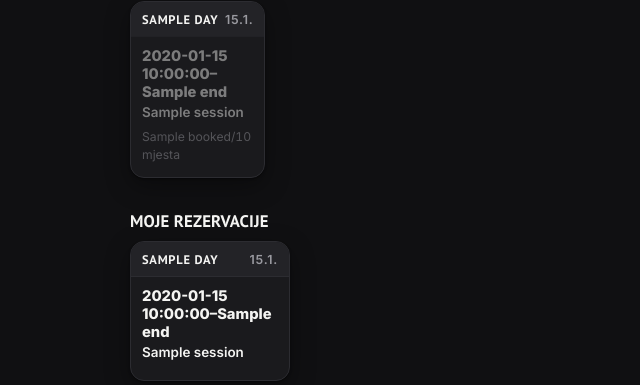
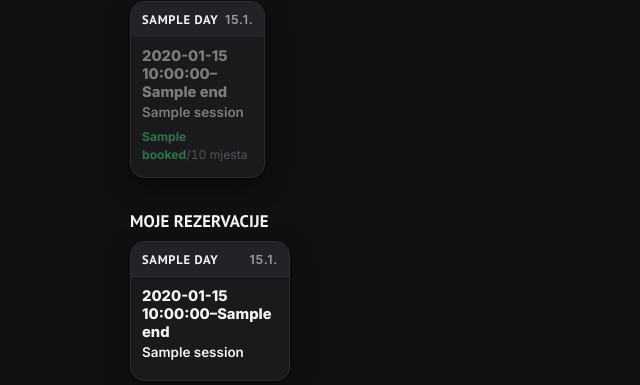
Before and after one commit to tekopeko/qmt, a FastAPI app: template src/qmt/web/templates/calendar.html in a window 1280 px wide. Shown: the part 177-562 px from the top of the page, without its empty margins (0-640 px from the left). Run offline with FastAPI, Linux system fonts and the light colour scheme; the template is opened without the code that fills it: most values are stand-ins (such as "Sample title", 1, 10 or a date in 2020).

Commit message:
styling change in raspored

```diff
--- a/src/qmt/web/templates/calendar.html
+++ b/src/qmt/web/templates/calendar.html
@@ -92,7 +92,9 @@
         <div class="cap">
           {% if s.canceled %}otkazano
           {% elif s.one_on_one %}{{ "rezervirano ✓" if s.mine else ("slobodno" if not s.full else "zauzeto") }}
-          {% else %}{{ s.booked }}/{{ s.capacity }} mjesta{% endif %}
+          {# free spots: green count, same convention as the trainer's Polaznici
+             button; when full the .sess.full rule paints the whole line red #}
+          {% else %}<span{% if not s.full %} style="color:var(--good); font-weight:700;"{% endif %}>{{ s.booked }}</span>/{{ s.capacity }} mjesta{% endif %}
         </div>
         {% endif %}
         {% if user.is_trainer %}
```
